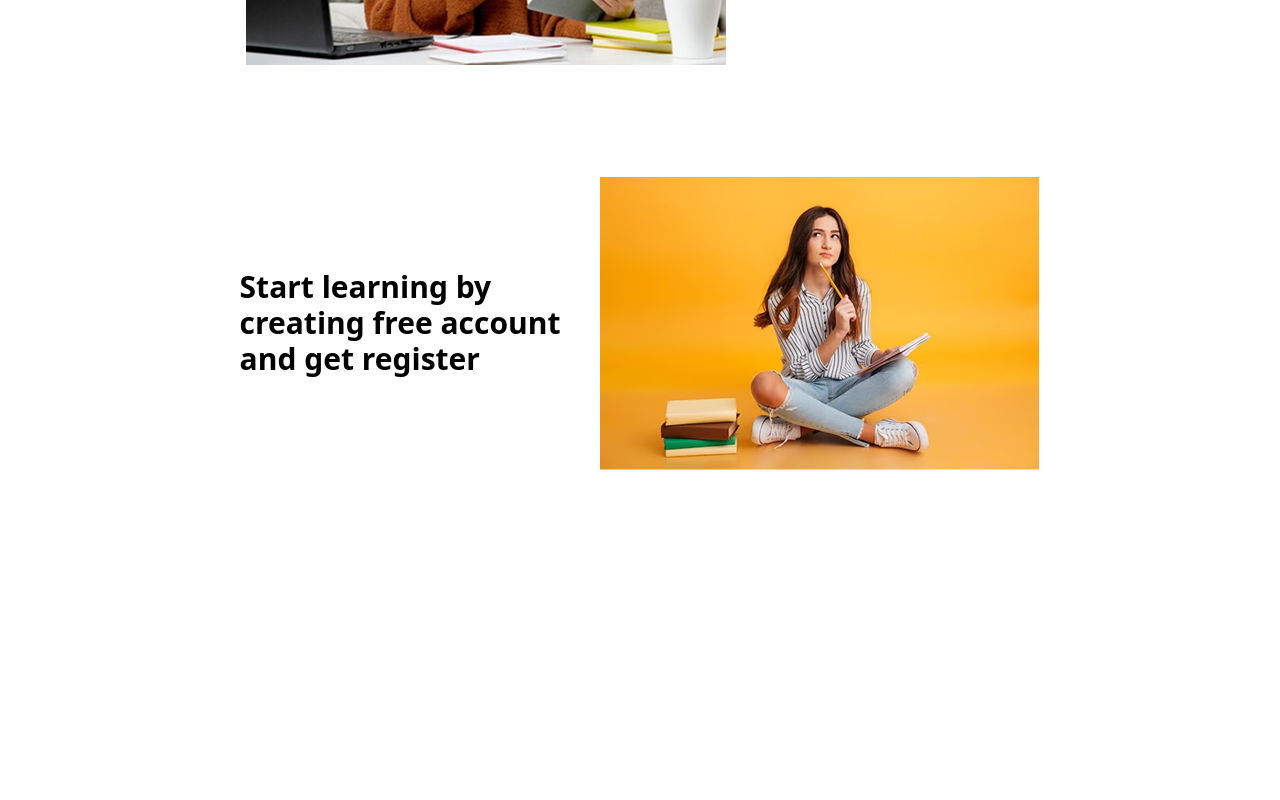
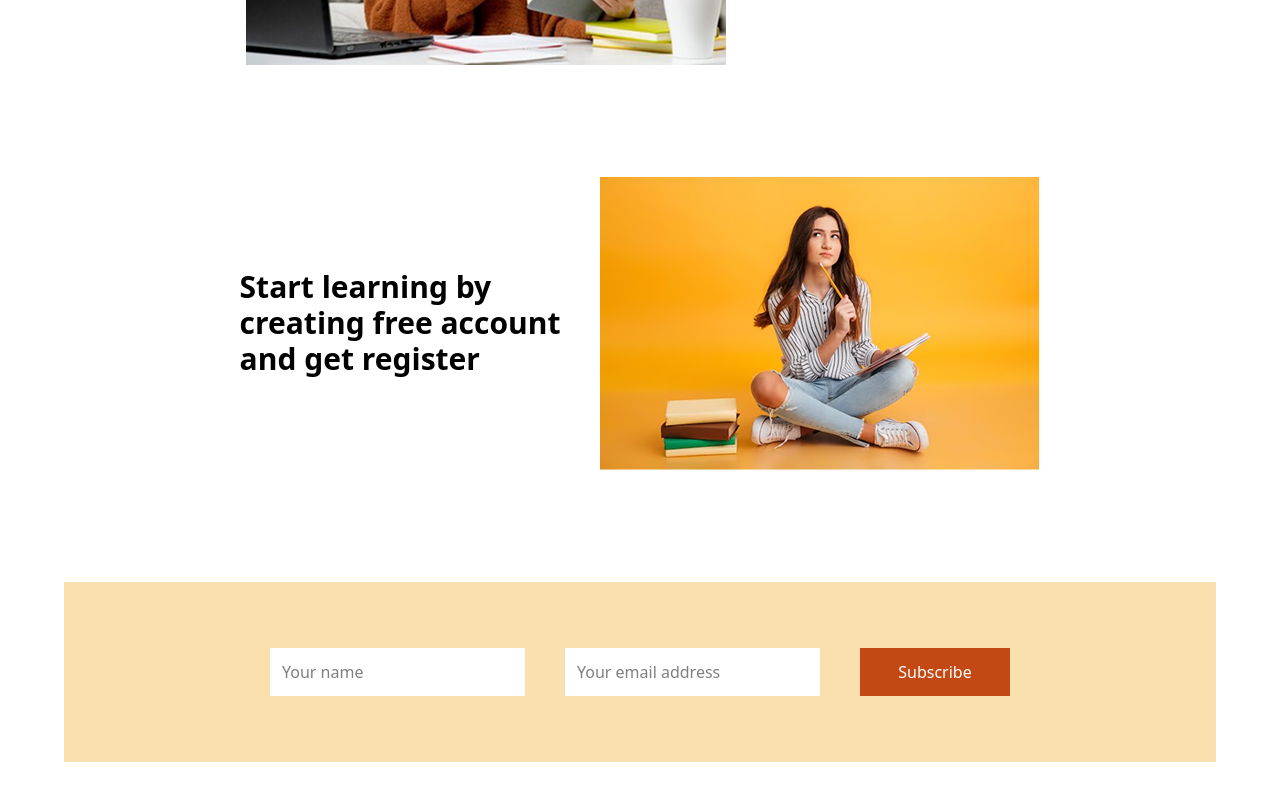
Before and after one commit to samaahmed1/Educare, a React (Vite) app: page / in a window 1280 px wide. Shown: the part 1062-1862 px from the top of the page. Before the commit the page ends 1588 px from the top, so only its background shows below. Built offline with nearby package versions, Linux system fonts and the light colour scheme.

Commit message:
Add: Info Component

```diff
--- a/src/App.tsx
+++ b/src/App.tsx
@@ -1,6 +1,7 @@
 import Hero from "./components/ui/Hero";
 import Welcome from "./components/ui/Welcome";
 import Header from "./components/layouts/Header";
+import Info from "./components/ui/Info.module/Info";
 import StartLearning from "./components/ui/StartLearning/StartLearning";
 
 function App() {
@@ -10,6 +11,7 @@ function App() {
       <Hero />
       <Welcome />
       <StartLearning/>
+      <Info/>
     </>
   );
 }
--- /dev/null
+++ b/src/components/ui/Info.module/Info.module.css
@@ -0,0 +1,26 @@
+section {
+  padding: 3.5rem 0;
+}
+.container {
+  gap: 40px;
+  width: 90%;
+  display: flex;
+  height: 180px;
+  margin: 0 auto;
+  margin: 0 auto;
+  flex-wrap: wrap;
+  padding: 0 1.25rem;
+  align-items: center;
+  justify-content: center;
+  background-color: #f9e0ae;
+}
+.container input {
+  padding: 12px;
+  background-color: white;
+}
+.container button {
+  width: 150px;
+  padding: 12px;
+  color: white;
+  background-color: #C24914;
+}
--- /dev/null
+++ b/src/components/ui/Info.module/Info.tsx
@@ -0,0 +1,13 @@
+import styles from "./Info.module.css";
+
+export default function Info() {
+  return (
+    <section className={styles.section}>
+      <div className={styles.container}>
+        <input type="text" placeholder="Your name" className={styles.input} />
+        <input type="email" name="email" id="email" placeholder="Your email address" className={styles.input} />
+        <button>Subscribe</button>
+      </div>
+    </section>
+  );
+}
--- a/src/components/ui/StartLearning/StartLearning.css
+++ b/src/components/ui/StartLearning/StartLearning.css
@@ -1,7 +1,7 @@
 section {
   padding: 3.5rem 0;
 }
-.container {
+.containeer {
   margin: 0 auto;
   padding: 0 1.25rem;
   display: flex;
--- a/src/components/ui/StartLearning/StartLearning.tsx
+++ b/src/components/ui/StartLearning/StartLearning.tsx
@@ -3,7 +3,7 @@ import "./StartLearning.css"
 export default function StartLearning(){
   return(<>
   <section>
-    <div className="container">
+    <div className="containeer">
       <div className="info">
       <h2>Start learning by <br /> creating free account <br /> and get register</h2>
       </div>
```
